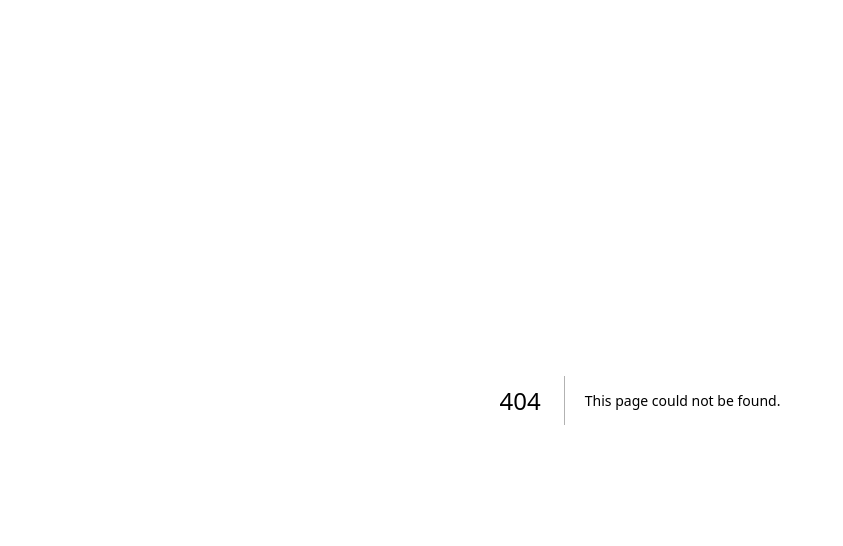
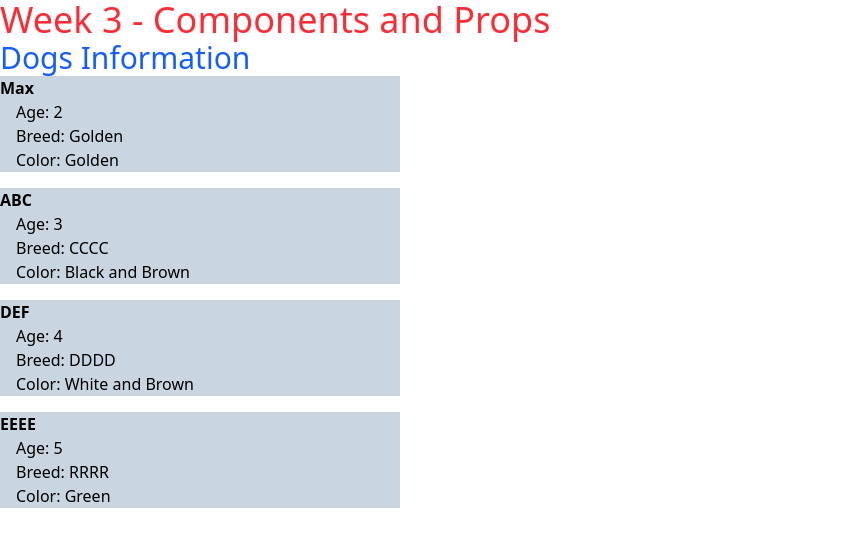
Before and after one commit to hamdyibrahim/web2-demos-26, a Next.js app: page /week3 in a window 1280 px wide. Before the commit this address had no page. Shown: the top 546 px of the page, without its empty margins (0-843 px from the left). Built offline with nearby package versions, Linux system fonts and the light colour scheme.

Commit message:
week 3 3 added

```diff
--- a/app/page.js
+++ b/app/page.js
@@ -7,6 +7,10 @@
       <Link href="week2" className="text-underline text-blue-700">
         Go to Week 2
       </Link>
+      <br />
+      <Link href="week3" className="text-underline text-blue-700">
+        Go to Week 3
+      </Link>
     </main>
   );
 }
--- /dev/null
+++ b/app/week3/dog.js
@@ -0,0 +1,11 @@
+export default function Dog ({ dog }){
+    const {name, age, breed, color} = dog;
+return (
+    <section className="bg-slate-300 w-100 mb-4">
+        <h2 className="font-bold">{name}</h2>
+        <p className="ml-4">Age: {age}</p>
+        <p className="ml-4">Breed: {breed}</p>
+        <p className="ml-4">Color: {color}</p>
+      </section>
+)
+}
--- /dev/null
+++ b/app/week3/page.js
@@ -0,0 +1,32 @@
+import Dog from "./dog";
+export default function Page() {
+  const dog1 = {
+    name: "Max",
+    age: 2,
+    breed: "Golden",
+    color: "Golden",
+  };
+  const dog2 = {
+    name: "ABC",
+    age: 3,
+    breed: "CCCC",
+    color: "Black and Brown",
+  };
+  const dog3 = {
+    name: "DEF",
+    age: 4,
+    breed: "DDDD",
+    color: "White and Brown",
+  };
+  return (
+    <main>
+      <h1 className="text-4xl text-red-500">Week 3 - Components and Props</h1>
+      <h2 className="text-3xl text-blue-600">Dogs Information</h2>
+      <Dog dog={dog1} />
+      <Dog dog={dog2} />
+      <Dog dog={dog3} />
+      <Dog dog={{name: "EEEE", age: 5, breed: "RRRR", color: "Green"}} />
+
+    </main>
+  );
+}
```
